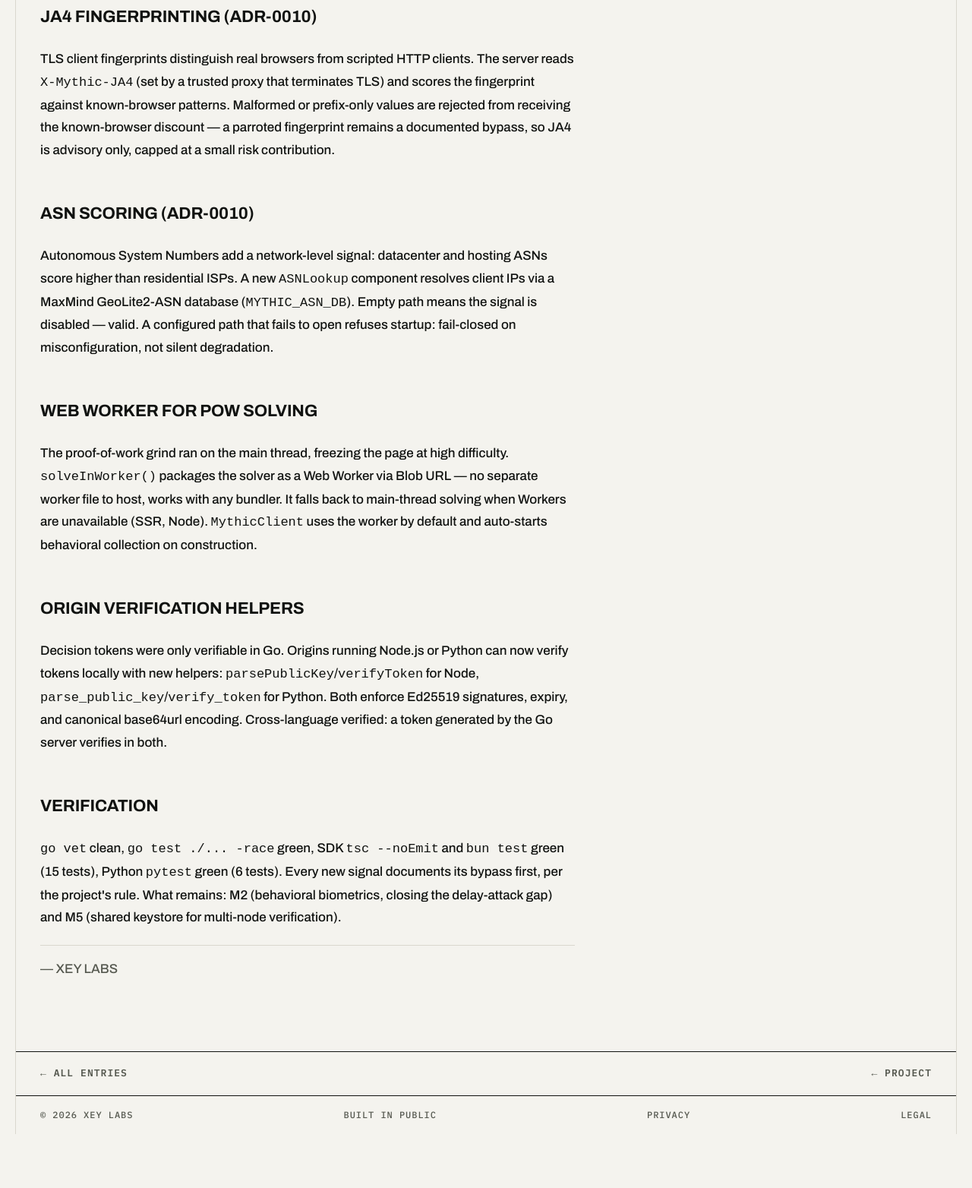
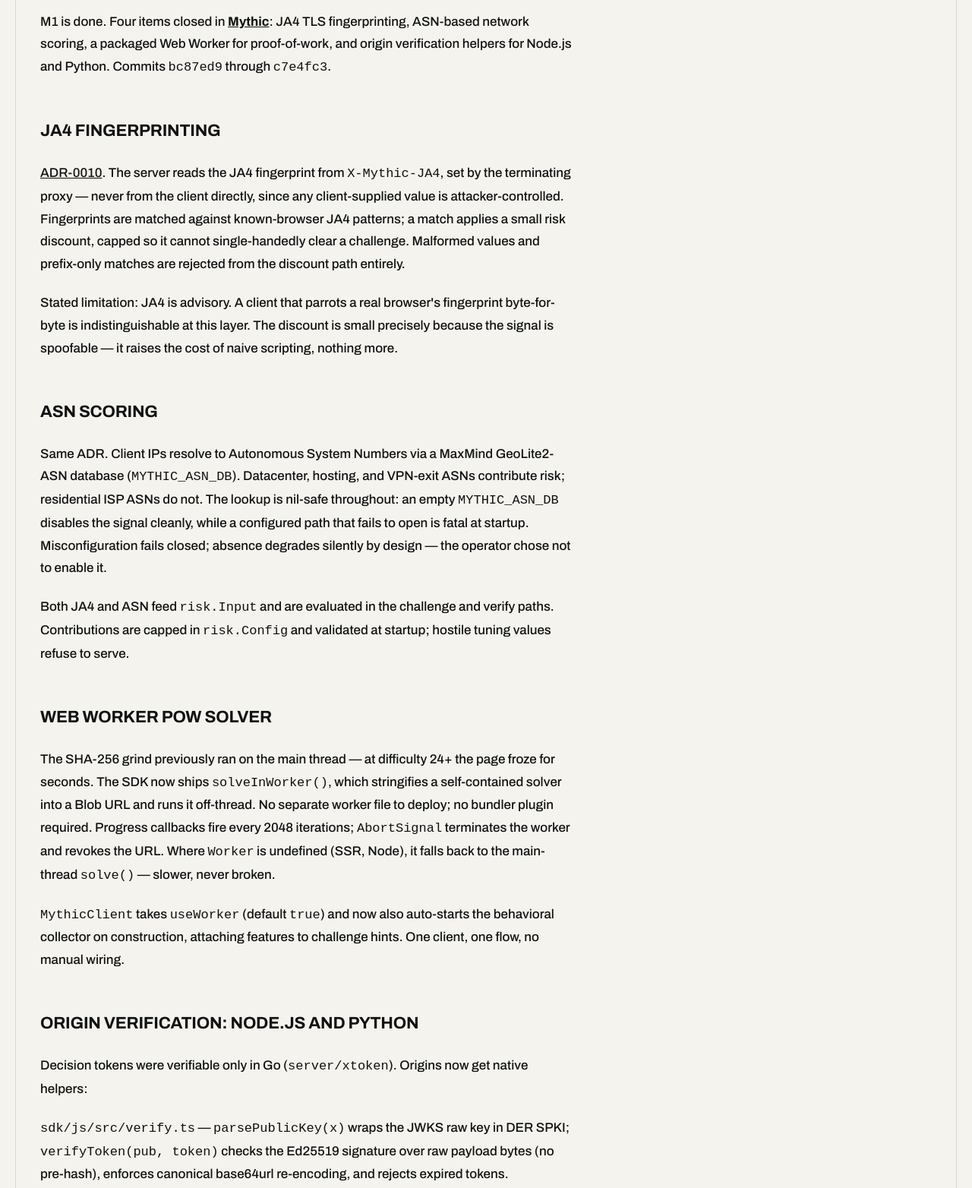
Before and after one commit to xeylabs/xeylabs.github.io, a plain HTML site: page projects/mythic/m1-complete.html in a window 1280 px wide. Shown: the part 407-1971 px from the top of the page at 76% size. Before the commit the page ends 1900 px from the top, so only its background shows below. Drawn offline with Linux system fonts and the light colour scheme.

Commit message:
blog: rewrite 003 with professional developer tone
- Technical depth: mechanics, trade-offs, stated limitations
- Commit refs, file paths, test results
- 5 languages

```diff
--- a/projects/mythic/m1-complete.html
+++ b/projects/mythic/m1-complete.html
@@ -4,7 +4,7 @@
   <meta charset="UTF-8">
   <meta name="viewport" content="width=device-width, initial-scale=1.0">
   <title>003 — Completing M1 — XEY Labs</title>
-  <meta name="description" content="Build log 003. Mythic's M1 milestone is complete: JA4 fingerprinting, ASN scoring, a packaged Web Worker for PoW solving, and origin verification helpers for Node.js and Python.">
+  <meta name="description" content="Build log 003. M1 complete: JA4 TLS fingerprinting, ASN network scoring, Web Worker PoW solver, and native origin verification for Node.js and Python — with test results and stated limitations.">
   <link rel="canonical" href="https://xeylabs.github.io/projects/mythic/m1-complete.html">
   <link rel="alternate" hreflang="en" href="https://xeylabs.github.io/projects/mythic/m1-complete.html">
   <link rel="alternate" hreflang="id" href="https://xeylabs.github.io/id/projects/mythic/m1-complete.html">
@@ -49,69 +49,114 @@
           <span>BY XEY LABS</span>
           <span>6 MIN READ</span>
         </div>
-        <h1>Completing M1.</h1>
+        <h1>M1 Complete: Network Signals, Worker Solver, Origin SDKs.</h1>
         <div class="post-body">
           <p>
-            This entry closes the M1 milestone for
+            M1 is done. Four items closed in
             <a href="https://github.com/xeylabs/mythic" rel="noopener"><strong>Mythic</strong></a>:
-            four roadmap items that were still open after the hardening pass.
-            Each is implemented, tested, documented, and merged — no
-            half-done work ships.
+            JA4 TLS fingerprinting, ASN-based network scoring, a packaged Web
+            Worker for proof-of-work, and origin verification helpers for
+            Node.js and Python. Commits
+            <code>bc87ed9</code> through <code>c7e4fc3</code>.
           </p>
 
-          <h2>JA4 fingerprinting (ADR-0010)</h2>
+          <h2>JA4 fingerprinting</h2>
           <p>
-            TLS client fingerprints distinguish real browsers from scripted
-            HTTP clients. The server reads <code>X-Mythic-JA4</code> (set by
-            a trusted proxy that terminates TLS) and scores the fingerprint
-            against known-browser patterns. Malformed or prefix-only values
-            are rejected from receiving the known-browser discount — a
-            parroted fingerprint remains a documented bypass, so JA4 is
-            advisory only, capped at a small risk contribution.
+            <a href="https://github.com/xeylabs/mythic/blob/main/docs/adr/0010-ja4-asn-signals.md" rel="noopener">ADR-0010</a>.
+            The server reads the JA4 fingerprint from
+            <code>X-Mythic-JA4</code>, set by the terminating proxy — never
+            from the client directly, since any client-supplied value is
+            attacker-controlled. Fingerprints are matched against
+            known-browser JA4 patterns; a match applies a small risk
+            discount, capped so it cannot single-handedly clear a
+            challenge. Malformed values and prefix-only matches are
+            rejected from the discount path entirely.
+          </p>
+          <p>
+            Stated limitation: JA4 is advisory. A client that parrots a
+            real browser's fingerprint byte-for-byte is indistinguishable
+            at this layer. The discount is small precisely because the
+            signal is spoofable — it raises the cost of naive scripting,
+            nothing more.
           </p>
 
-          <h2>ASN scoring (ADR-0010)</h2>
+          <h2>ASN scoring</h2>
           <p>
-            Autonomous System Numbers add a network-level signal: datacenter
-            and hosting ASNs score higher than residential ISPs. A new
-            <code>ASNLookup</code> component resolves client IPs via a
+            Same ADR. Client IPs resolve to Autonomous System Numbers via a
             MaxMind GeoLite2-ASN database (<code>MYTHIC_ASN_DB</code>).
-            Empty path means the signal is disabled — valid. A configured
-            path that fails to open refuses startup: fail-closed on
-            misconfiguration, not silent degradation.
+            Datacenter, hosting, and VPN-exit ASNs contribute risk;
+            residential ISP ASNs do not. The lookup is nil-safe throughout:
+            an empty <code>MYTHIC_ASN_DB</code> disables the signal cleanly,
+            while a configured path that fails to open is fatal at startup.
+            Misconfiguration fails closed; absence degrades silently by
+            design — the operator chose not to enable it.
+          </p>
+          <p>
+            Both JA4 and ASN feed <code>risk.Input</code> and are evaluated
+            in the challenge and verify paths. Contributions are capped in
+            <code>risk.Config</code> and validated at startup; hostile
+            tuning values refuse to serve.
           </p>
 
-          <h2>Web Worker for PoW solving</h2>
+          <h2>Web Worker PoW solver</h2>
           <p>
-            The proof-of-work grind ran on the main thread, freezing the
-            page at high difficulty. <code>solveInWorker()</code> packages
-            the solver as a Web Worker via Blob URL — no separate worker
-            file to host, works with any bundler. It falls back to
-            main-thread solving when Workers are unavailable (SSR, Node).
-            <code>MythicClient</code> uses the worker by default and
-            auto-starts behavioral collection on construction.
+            The SHA-256 grind previously ran on the main thread — at
+            difficulty 24+ the page froze for seconds. The SDK now ships
+            <code>solveInWorker()</code>, which stringifies a
+            self-contained solver into a Blob URL and runs it off-thread.
+            No separate worker file to deploy; no bundler plugin required.
+            Progress callbacks fire every 2048 iterations;
+            <code>AbortSignal</code> terminates the worker and revokes the
+            URL. Where <code>Worker</code> is undefined (SSR, Node), it
+            falls back to the main-thread <code>solve()</code> — slower,
+            never broken.
+          </p>
+          <p>
+            <code>MythicClient</code> takes <code>useWorker</code> (default
+            <code>true</code>) and now also auto-starts the behavioral
+            collector on construction, attaching features to challenge
+            hints. One client, one flow, no manual wiring.
           </p>
 
-          <h2>Origin verification helpers</h2>
+          <h2>Origin verification: Node.js and Python</h2>
           <p>
-            Decision tokens were only verifiable in Go. Origins running
-            Node.js or Python can now verify tokens locally with new
-            helpers: <code>parsePublicKey</code>/<code>verifyToken</code>
-            for Node, <code>parse_public_key</code>/<code>verify_token</code>
-            for Python. Both enforce Ed25519 signatures, expiry, and
-            canonical base64url encoding. Cross-language verified: a token
-            generated by the Go server verifies in both.
+            Decision tokens were verifiable only in Go
+            (<code>server/xtoken</code>). Origins now get native helpers:
+          </p>
+          <p>
+            <code>sdk/js/src/verify.ts</code> —
+            <code>parsePublicKey(x)</code> wraps the JWKS raw key in DER
+            SPKI; <code>verifyToken(pub, token)</code> checks the Ed25519
+            signature over raw payload bytes (no pre-hash), enforces
+            canonical base64url re-encoding, and rejects expired tokens.
+          </p>
+          <p>
+            <code>sdk/python/mythic/verify.py</code> — same semantics via
+            the <code>cryptography</code> package:
+            <code>parse_public_key</code>, <code>verify_token</code>,
+            <code>TokenClaims</code> dataclass, <code>TokenError</code> on
+            any rejection.
+          </p>
+          <p>
+            Verified cross-language: a token minted by the Go server
+            verifies in both. Twelve tests total (six per language)
+            covering valid tokens, wrong keys, expiry, malformed input,
+            bad keys, and tampered payloads.
           </p>
 
-          <h2>Verification</h2>
+          <h2>Test results</h2>
           <p>
-            <code>go vet</code> clean, <code>go test ./... -race</code>
-            green, SDK <code>tsc --noEmit</code> and <code>bun test</code>
-            green (15 tests), Python <code>pytest</code> green (6 tests).
-            Every new signal documents its bypass first, per the project's
-            rule. What remains: M2 (behavioral biometrics, closing the
-            delay-attack gap) and M5 (shared keystore for multi-node
-            verification).
+            <code>go vet</code> clean.
+            <code>go test ./... -race -count=1</code> green across all
+            packages. <code>tsc --noEmit</code> clean,
+            <code>bun test</code> 15/15. <code>pytest</code> 6/6.
+            Per project rule, every new signal's bypass is documented
+            before the signal ships — see ADR-0010 § "Bypasses".
+          </p>
+          <p>
+            Remaining: M2 behavioral biometrics (closes the delay-attack
+            gap the solve-time floor cannot cover) and M5 shared keystore
+            for cross-node token verification.
           </p>
           <p class="post-sign">— XEY LABS</p>
         </div>
```
Also changed, not shown: id/projects/mythic/m1-complete.html (+8 -7 lines), ja/projects/mythic/m1-complete.html (+8 -7 lines), kr/projects/mythic/m1-complete.html (+8 -7 lines), zh/projects/mythic/m1-complete.html (+8 -7 lines).
